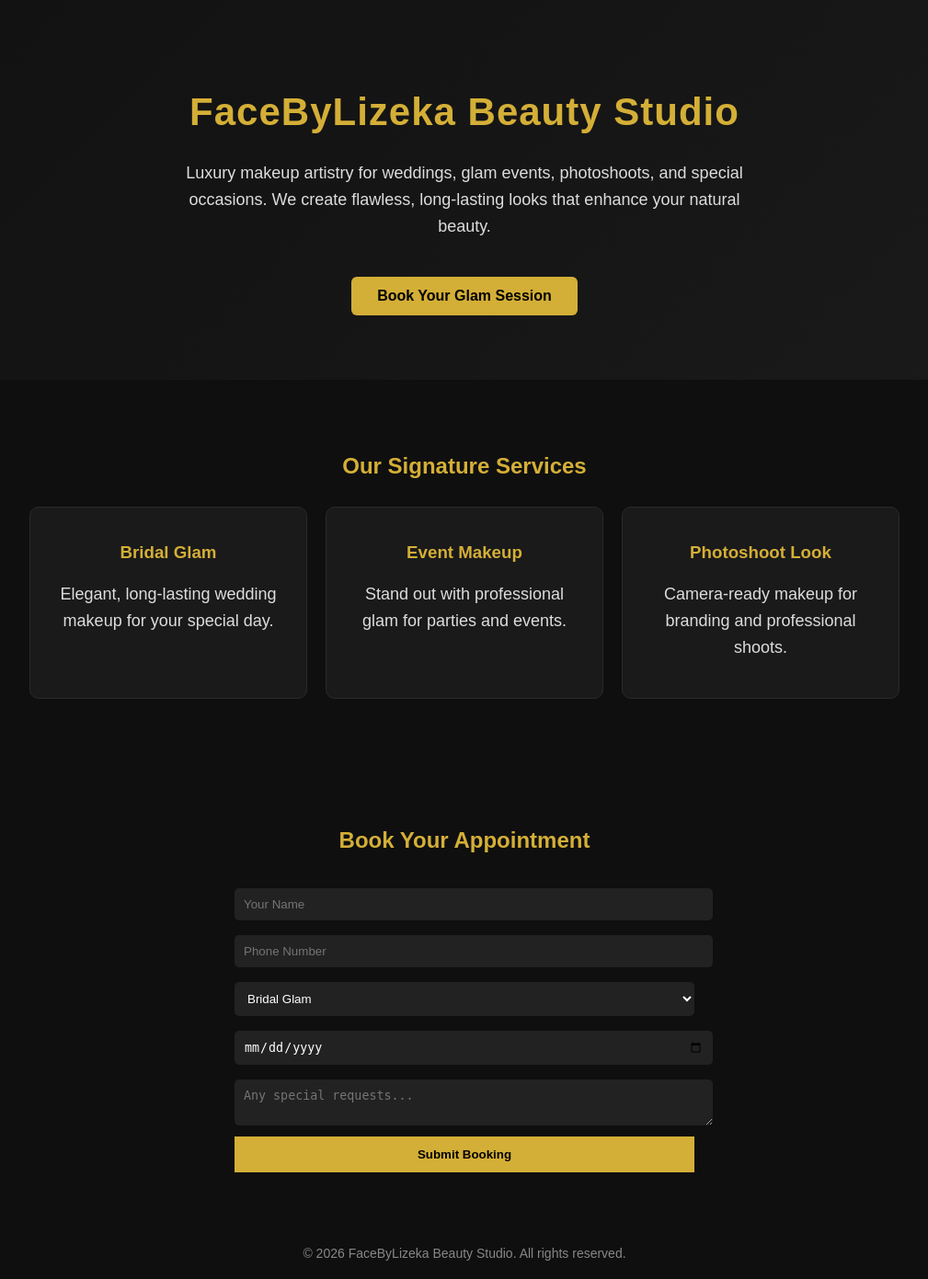
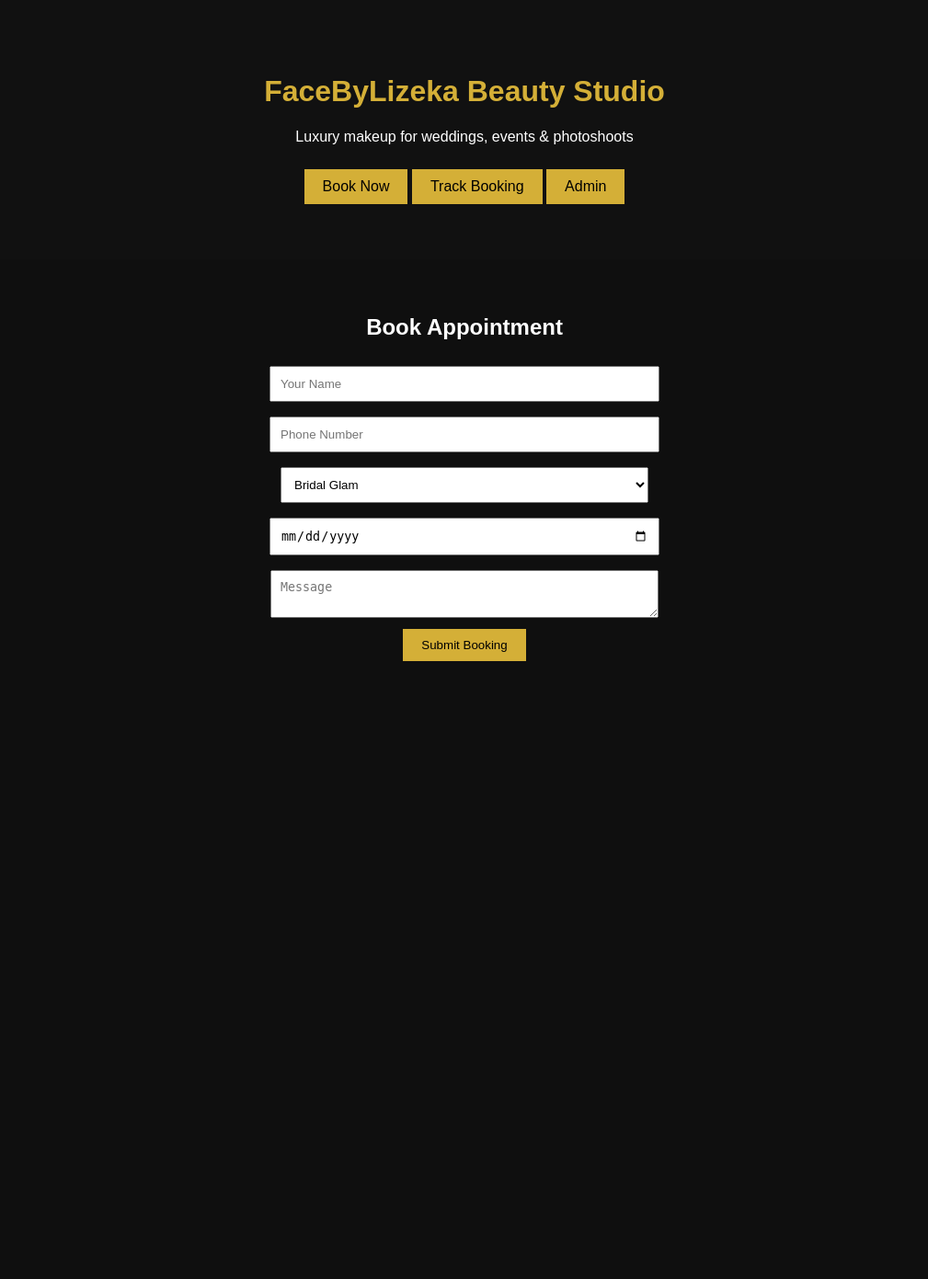
Before and after one commit to xolisamabope5-pixel/facebylizeka, a Flask app: page / in a window 1280 px wide. Shown: the whole page at 92% size, without its empty margins (135-1144 px from the left). After the commit the page ends 719 px from the top, so only its background shows below. Run offline with Flask 3, Linux system fonts and the light colour scheme; data comes from the database, SQL or seed files in the repository.

Commit message:
full system with templates: admin + tracking + booking

```diff
--- a/templates/index.html
+++ b/templates/index.html
@@ -1,120 +1,53 @@
 <!DOCTYPE html>
-<html lang="en">
+<html>
 <head>
-    <meta charset="UTF-8">
     <title>FaceByLizeka Beauty Studio</title>
-    <meta name="viewport" content="width=device-width, initial-scale=1.0">
+    <meta name="viewport" content="width=device-width, initial-scale=1">
 
     <style>
         body {
             margin: 0;
-            font-family: Arial, sans-serif;
+            font-family: Arial;
             background: #0f0f0f;
             color: white;
         }
 
         header {
             text-align: center;
-            padding: 70px 20px;
-            background: linear-gradient(135deg, #111, #1a1a1a);
+            padding: 60px 20px;
+            background: #111;
         }
 
         h1 {
-            font-size: 42px;
-            letter-spacing: 1px;
-            color: #d4af37; /* GOLD */
-        }
-
-        p {
-            font-size: 18px;
-            max-width: 650px;
-            margin: 20px auto;
-            color: #ddd;
-            line-height: 1.6;
+            color: #d4af37;
         }
 
         .btn {
+            background: #d4af37;
+            color: black;
+            padding: 10px 20px;
+            text-decoration: none;
             display: inline-block;
-            margin-top: 20px;
-            padding: 12px 28px;
-            background: #d4af37; /* GOLD */
-            color: black;
-            text-decoration: none;
-            font-weight: bold;
-            border-radius: 6px;
-            transition: 0.3s;
-        }
-
-        .btn:hover {
-            background: #b8942f;
+            margin-top: 10px;
         }
 
         section {
-            padding: 60px 20px;
+            padding: 40px;
             text-align: center;
         }
 
-        h2 {
-            color: #d4af37;
-            margin-bottom: 30px;
-        }
-
-        .services {
-            display: flex;
-            flex-wrap: wrap;
-            justify-content: center;
-            gap: 20px;
-        }
-
-        .card {
-            width: 260px;
-            padding: 20px;
-            background: #1a1a1a;
-            border: 1px solid #2a2a2a;
-            border-radius: 10px;
-        }
-
-        .card h3 {
-            color: #d4af37;
-        }
-
-        form {
-            max-width: 500px;
-            margin: auto;
-            text-align: left;
-        }
-
-        input, textarea, select {
-            width: 100%;
+        input, select, textarea {
+            width: 90%;
+            max-width: 400px;
             padding: 10px;
-            margin: 8px 0;
-            border: none;
-            border-radius: 5px;
-        }
-
-        input, textarea, select {
-            background: #222;
-            color: white;
+            margin: 8px;
         }
 
         button {
-            width: 100%;
-            padding: 12px;
             background: #d4af37;
             border: none;
-            font-weight: bold;
+            padding: 10px 20px;
             cursor: pointer;
-        }
-
-        button:hover {
-            background: #b8942f;
-        }
-
-        footer {
-            text-align: center;
-            padding: 20px;
-            color: #888;
-            font-size: 14px;
         }
     </style>
 </head>
@@ -123,63 +56,32 @@
 
 <header>
     <h1>FaceByLizeka Beauty Studio</h1>
+    <p>Luxury makeup for weddings, events & photoshoots</p>
 
-    <p>
-        Luxury makeup artistry for weddings, glam events, photoshoots, and special occasions.
-        We create flawless, long-lasting looks that enhance your natural beauty.
-    </p>
-
-    <a href="#booking" class="btn">Book Your Glam Session</a>
+    <a class="btn" href="#book">Book Now</a>
+    <a class="btn" href="/track">Track Booking</a>
+    <a class="btn" href="/login">Admin</a>
 </header>
 
-<section>
-    <h2>Our Signature Services</h2>
-
-    <div class="services">
-
-        <div class="card">
-            <h3>Bridal Glam</h3>
-            <p>Elegant, long-lasting wedding makeup for your special day.</p>
-        </div>
-
-        <div class="card">
-            <h3>Event Makeup</h3>
-            <p>Stand out with professional glam for parties and events.</p>
-        </div>
-
-        <div class="card">
-            <h3>Photoshoot Look</h3>
-            <p>Camera-ready makeup for branding and professional shoots.</p>
-        </div>
-
-    </div>
-</section>
-
-<section id="booking">
-    <h2>Book Your Appointment</h2>
+<section id="book">
+    <h2>Book Appointment</h2>
 
     <form method="POST" action="/book">
-
-        <input type="text" name="name" placeholder="Your Name" required>
-        <input type="text" name="phone" placeholder="Phone Number" required>
+        <input name="name" placeholder="Your Name" required><br>
+        <input name="phone" placeholder="Phone Number" required><br>
 
         <select name="service">
-            <option value="Bridal Glam">Bridal Glam</option>
-            <option value="Event Makeup">Event Makeup</option>
-            <option value="Photoshoot Look">Photoshoot Look</option>
-        </select>
+            <option>Bridal Glam</option>
+            <option>Event Makeup</option>
+            <option>Photoshoot Look</option>
+        </select><br>
 
-        <input type="date" name="date" required>
-
-        <textarea name="message" placeholder="Any special requests..."></textarea>
+        <input type="date" name="date" required><br>
+        <textarea name="message" placeholder="Message"></textarea><br>
 
         <button type="submit">Submit Booking</button>
     </form>
 </section>
 
-<footer>
-    © 2026 FaceByLizeka Beauty Studio. All rights reserved.
-</footer>
-
 </body>
 </html>
```
Also changed, not shown: templates/admin.html (+14 -33 lines), templates/login.html (+6 -6 lines), templates/track.html (+13 -63 lines).
